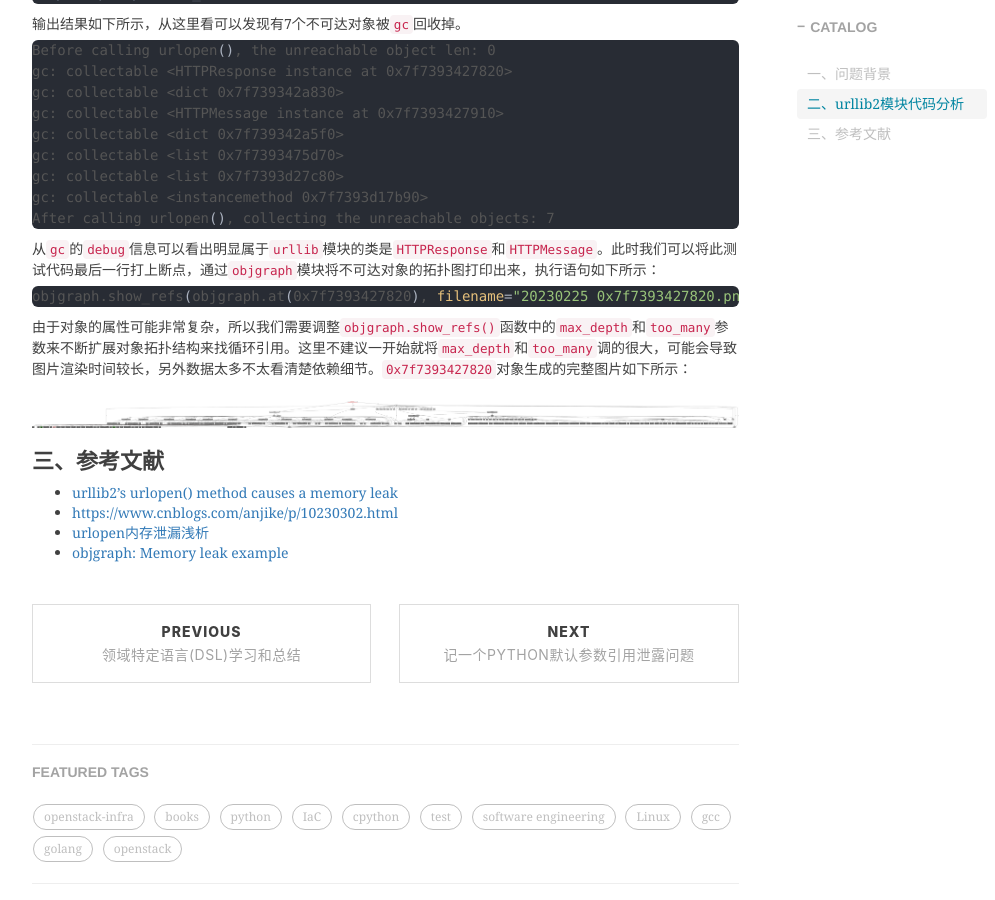
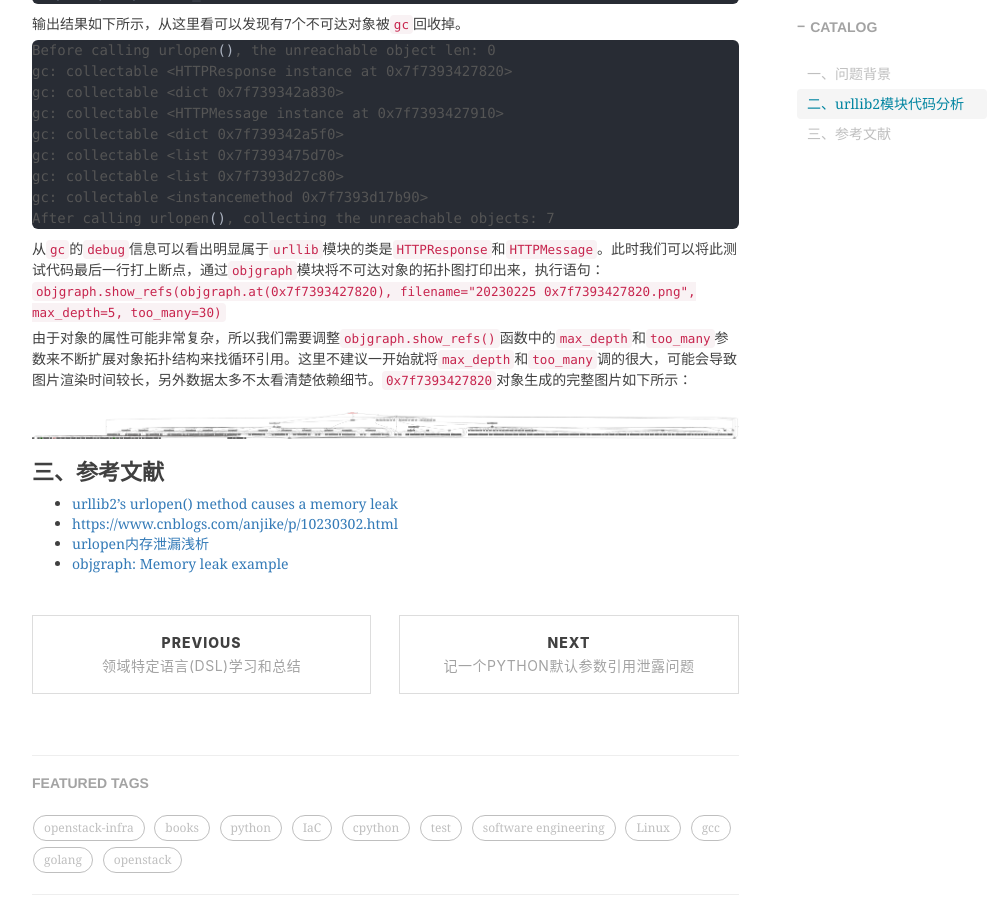
Before and after one commit to shihai1991/shihai1991.github.io, a Jekyll site: the page built from _posts/2023-02-23-urllib内存泄露问题分析.md, in a window 1280 px wide and 900 px high, scrolled down 1856 px. Shown: the whole window, without its empty margins (233-1228 px from the left). Built offline with Jekyll 4.4.1, drawn with Linux system fonts in a browser that asks for light colours; nearby versions of some CDN libraries; comment, search, counter and statistics services are not loaded.

Commit message:
Update 2023-02-23-urllib内存泄露问题分析.md

````diff
--- a/_posts/2023-02-23-urllib内存泄露问题分析.md
+++ b/_posts/2023-02-23-urllib内存泄露问题分析.md
@@ -88,10 +88,9 @@ gc: collectable <list 0x7f7393d27c80>
 gc: collectable <instancemethod 0x7f7393d17b90>
 After calling urlopen(), collecting the unreachable objects: 7
 ```
-从`gc`的`debug`信息可以看出明显属于`urllib`模块的类是`HTTPResponse`和`HTTPMessage`。此时我们可以将此测试代码最后一行打上断点，通过`objgraph`模块将不可达对象的拓扑图打印出来，执行语句如下所示：
-```shell
-objgraph.show_refs(objgraph.at(0x7f7393427820), filename="20230225 0x7f7393427820.png", max_depth=5, too_many=30)
-```
+从`gc`的`debug`信息可以看出明显属于`urllib`模块的类是`HTTPResponse`和`HTTPMessage`。此时我们可以将此测试代码最后一行打上断点，通过`objgraph`模块将不可达对象的拓扑图打印出来，执行语句：
+`objgraph.show_refs(objgraph.at(0x7f7393427820), filename="20230225 0x7f7393427820.png", max_depth=5, too_many=30)`
+
 由于对象的属性可能非常复杂，所以我们需要调整`objgraph.show_refs()`函数中的`max_depth`和`too_many`参数来不断扩展对象拓扑结构来找循环引用。这里不建议一开始就将`max_depth`和`too_many`调的很大，可能会导致图片渲染时间较长，另外数据太多不太看清楚依赖细节。`0x7f7393427820`对象生成的完整图片如下所示：
 ![]({{site.baseurl}}/img/2023/Q1/20230225 0x7f7393427820.png)
 
````
